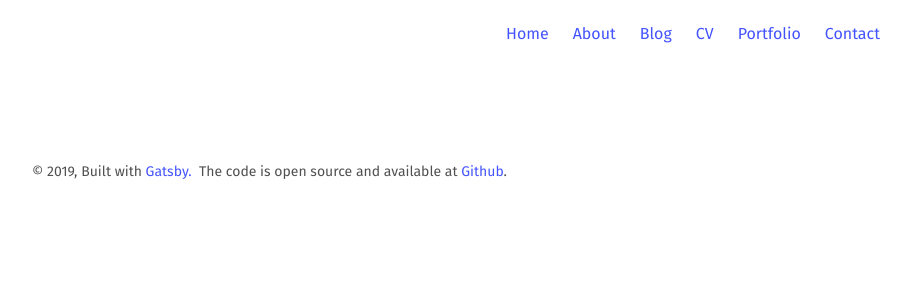
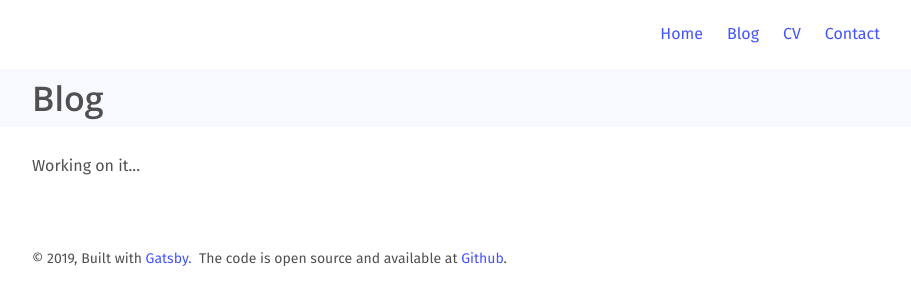
Before and after one commit to ooooak/portfolio, a Gatsby site: page /blog in a window 1280 px wide. Shown: the whole page, without its empty margins (178-1089 px from the left). Built offline with nearby package versions, Linux system fonts and the light colour scheme; Gatsby itself is replaced by a stand-in of ours.

Commit message:
update css remove pages

```diff
--- a/src/components/header.js
+++ b/src/components/header.js
@@ -8,10 +8,10 @@ const Header = () => (
       <div className="col-xs-12 end-xs">
         <nav id="navigation">
           <Link to="/">Home</Link>
-          <Link to="/about">About</Link>
+          {/* <Link to="/about">About</Link> */}
           <Link to="/blog">Blog</Link>
           <Link to="/cv">CV</Link>
-          <Link to="/portfolio">Portfolio</Link>
+          {/* <Link to="/portfolio">Portfolio</Link> */}
           <Link to="/contact">Contact</Link>
         </nav>
       </div>
--- a/src/pages/blog.js
+++ b/src/pages/blog.js
@@ -3,8 +3,9 @@ import Layout from "../components/layout"
 import SEO from "../components/seo"
 
 const Blog = () => (
-  <Layout>
+  <Layout title="Blog">
     <SEO title="Page two" />
+    Working on it...
   </Layout>
 )
 
--- a/src/resources/css/style.css
+++ b/src/resources/css/style.css
@@ -110,8 +110,6 @@ header{
 
 .contact-list dt {
   float: left;
-  font-weight: 700;
-  text-transform: uppercase;
 }
 
 
```
